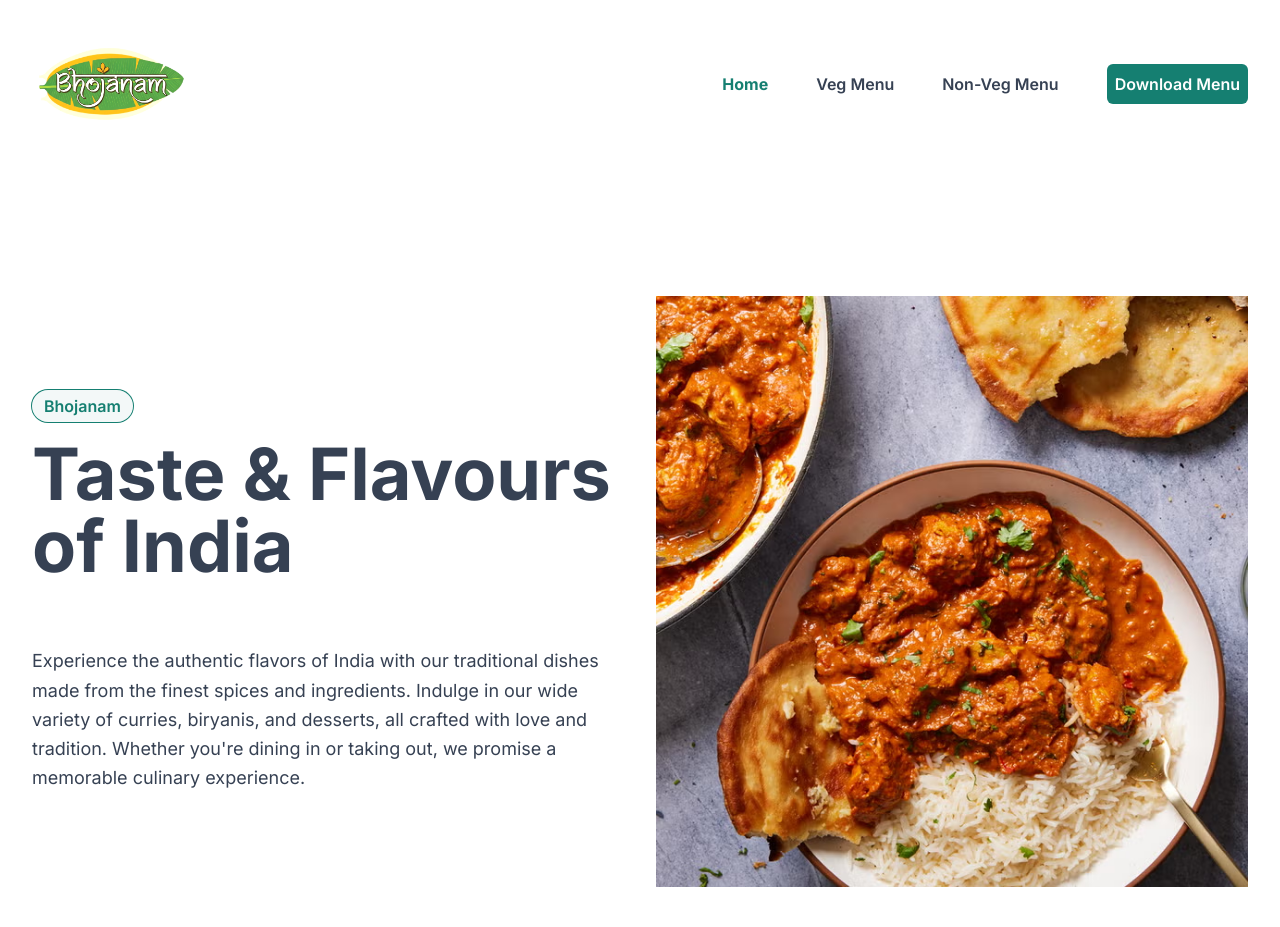
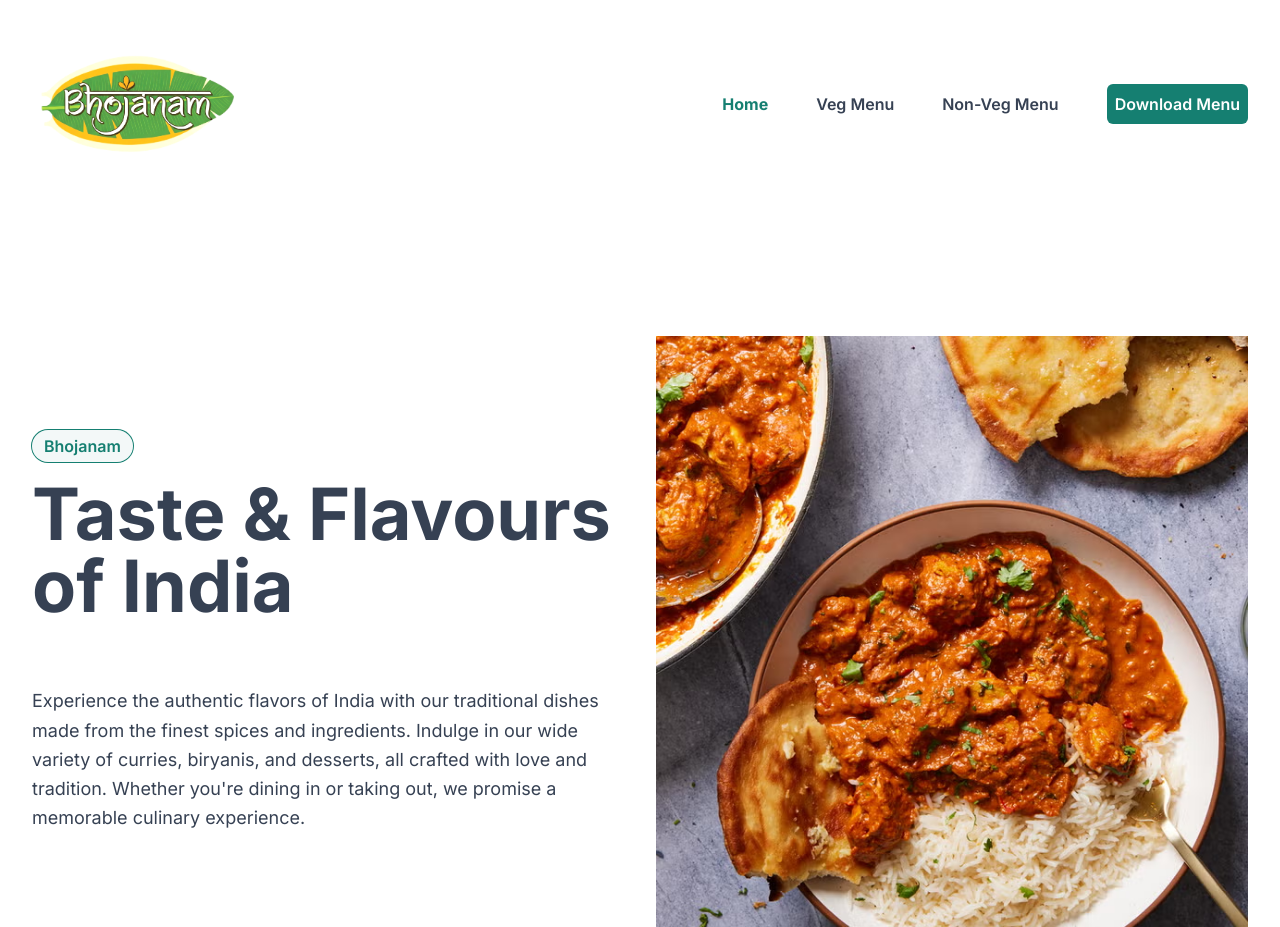
Before and after one commit to bhojanamFlavours/bhojanamflavours.github.io, an Astro site: page / in a window 1280 px wide. Shown: the top 927 px of the page. Built offline with nearby package versions, Linux system fonts and the light colour scheme; Astro itself is replaced by a stand-in of ours.

Commit message:
change logo size

```diff
--- a/src/components/Header.astro
+++ b/src/components/Header.astro
@@ -16,7 +16,7 @@ const pathname = rmTrailingSlash(Astro.url.pathname);
 	<div class="container py-6">
 		<nav class="flex items-center justify-between" aria-label="Global">
 			<a href="/" class="-m-1.5 p-1.5">
-				<img src={logo.src} alt="Bhojanam Logo" class="h-30 w-auto" />
+				<img src={logo.src} alt="Bhojanam Logo" class="h-40 w-auto" />
 			</a>
 			<div class="flex lg:hidden">
 				<button
```
